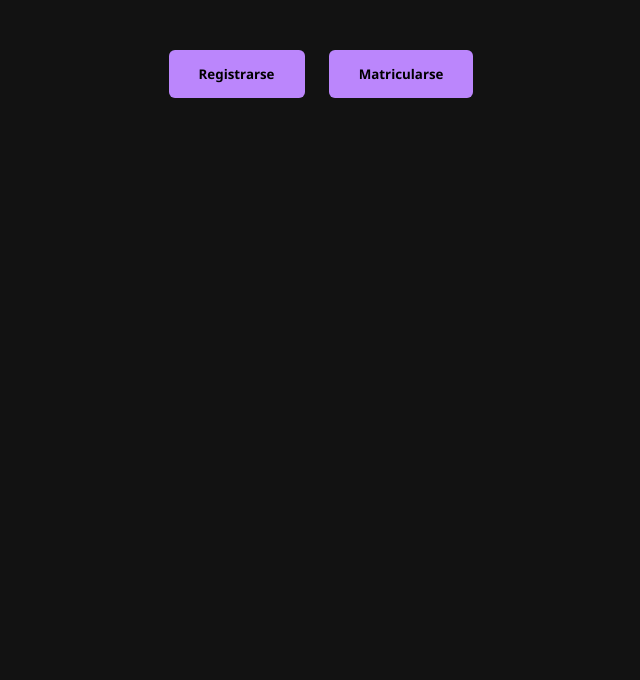
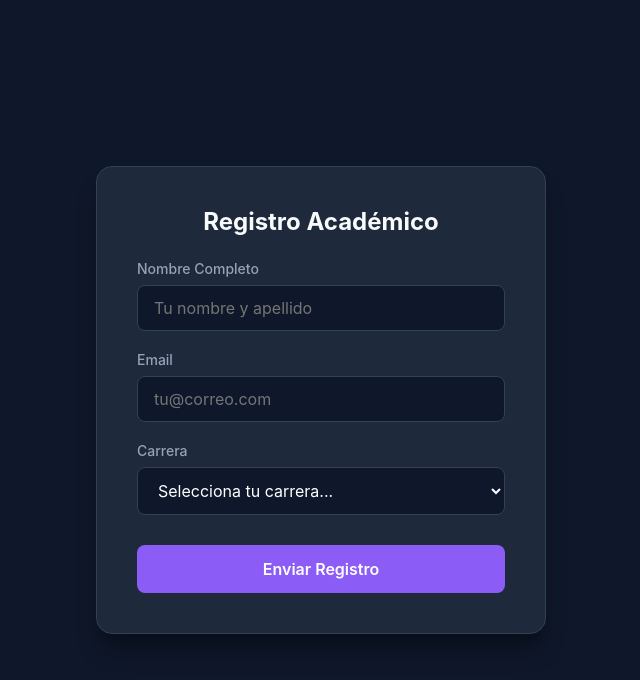
Before and after one commit to barriosevelyn488-web/Proyecto_TutorBot_evelyn-barrios_Carlos-Velasco, a plain HTML site: page index.html in a window 1280 px wide. Shown: the whole page, without its empty margins (319-959 px from the left). Drawn offline with Linux system fonts and the light colour scheme.

Commit message:
style: :art: cambio de estructura de html para registro

```diff
--- a/index.html
+++ b/index.html
@@ -3,46 +3,89 @@
 <head>
     <meta charset="UTF-8">
     <meta name="viewport" content="width=device-width, initial-scale=1.0">
-    <title>Gestión Académica</title>
+    <title>Registro Académico</title>
     <style>
-        * { box-sizing: border-box; margin: 0; padding: 0; font-family: 'Segoe UI', sans-serif; }
-        body { background-color: #121212; color: #e0e0e0; display: flex; flex-direction: column; align-items: center; min-height: 100vh; }
+        * { box-sizing: border-box; margin: 0; padding: 0; font-family: 'Inter', -apple-system, BlinkMacSystemFont, 'Segoe UI', Roboto, sans-serif; }
+        body {
+            background-color: #0f172a;
+            color: #f1f5f9;
+            display: flex;
+            justify-content: center;
+            align-items: center;
+            min-height: 100vh;
+            padding: 20px;
+        }
 
-        .main-menu { margin-top: 50px; margin-bottom: 30px; }
-        .btn-menu { background-color: #bb86fc; border: none; padding: 15px 30px; margin: 0 10px; border-radius: 6px; font-weight: bold; cursor: pointer; }
+        .form-container {
+            background-color: #1e293b;
+            padding: 40px;
+            border-radius: 16px;
+            width: 100%;
+            max-width: 450px;
+            box-shadow: 0 20px 25px -5px rgba(0, 0, 0, 0.3), 0 10px 10px -5px rgba(0, 0, 0, 0.2);
+            border: 1px solid #334155;
+        }
 
-        /* Estructura Modal */
-        .modal { display: none; position: fixed; top: 0; left: 0; width: 100%; height: 100%; background: rgba(0,0,0,0.85); justify-content: center; align-items: center; opacity: 0; transition: opacity 0.3s; }
-        .modal.activo { display: flex; opacity: 1; }
-        .form-container { background-color: #1e1e1e; padding: 30px; border-radius: 12px; width: 90%; max-width: 500px; box-shadow: 0 8px 24px rgba(0,0,0,0.4); }
+        h2 { margin-bottom: 24px; color: #f8fafc; font-size: 24px; text-align: center; }
 
-        .form-group { margin-bottom: 20px; display: flex; flex-direction: column; }
-        label { margin-bottom: 8px; color: #b3b3b3; font-size: 14px; }
-        input, select { padding: 12px; background-color: #2c2c2c; border: 1px solid #444; border-radius: 6px; color: #ffffff; }
-        .btn-submit { background-color: #bb86fc; color: #000; padding: 12px; border: none; border-radius: 6px; font-weight: bold; cursor: pointer; width: 100%; }
+        .form-group { margin-bottom: 20px; }
+        label { display: block; margin-bottom: 8px; color: #94a3b8; font-size: 14px; font-weight: 500; }
 
-        /* Tus estilos originales de mensajes */
-        .status-message { display: none; padding: 15px; border-radius: 6px; margin-top: 20px; font-size: 14px; text-align: center; }
-        .success { background-color: #1b3a2a; border: 1px solid #34a853; color: #81c995; display: block; }
-        .error { background-color: #4a1f1f; border: 1px solid #ea4335; color: #f28b82; display: block; }
+        input, select {
+            width: 100%;
+            padding: 12px 16px;
+            background-color: #0f172a;
+            border: 1px solid #334155;
+            border-radius: 8px;
+            color: #ffffff;
+            font-size: 16px;
+            transition: border-color 0.2s;
+        }
+
+        input:focus, select:focus {
+            outline: none;
+            border-color: #8b5cf6;
+        }
+
+        .btn-submit {
+            background-color: #8b5cf6;
+            color: white;
+            padding: 14px;
+            border: none;
+            border-radius: 8px;
+            font-weight: 600;
+            cursor: pointer;
+            width: 100%;
+            font-size: 16px;
+            transition: background-color 0.2s;
+            margin-top: 10px;
+        }
+
+        .btn-submit:hover { background-color: #7c3aed; }
+        .btn-submit:disabled { background-color: #475569; cursor: not-allowed; }
+
+        .status-message { display: none; padding: 12px; border-radius: 8px; margin-top: 20px; font-size: 14px; text-align: center; }
+        .success { background-color: #064e3b; border: 1px solid #059669; color: #a7f3d0; display: block; }
+        .error { background-color: #7f1d1d; border: 1px solid #dc2626; color: #fecaca; display: block; }
     </style>
 </head>
 <body>
 
-    <div class="main-menu">
-        <button class="btn-menu" onclick="abrirModal('registro')">Registrarse</button>
-        <button class="btn-menu" onclick="abrirModal('matricula')">Matricularse</button>
-    </div>
-
-    <div id="modal-registro" class="modal" onclick="cerrarSiFondo(event)">
-        <div class="form-container" onclick="event.stopPropagation()">
+    <div class="form-container">
         <h2>Registro Académico</h2>
         <form id="form-registro">
-                <div class="form-group"><label>Nombre Completo</label><input type="text" name="nombres" required></div>
-                <div class="form-group"><label>Email</label><input type="email" name="email" required></div>
-                <div class="form-group"><label>Carrera</label>
+            <div class="form-group">
+                <label>Nombre Completo</label>
+                <input type="text" name="nombres" required placeholder="Tu nombre y apellido">
+            </div>
+            <div class="form-group">
+                <label>Email</label>
+                <input type="email" name="email" required placeholder="tu@correo.com">
+            </div>
+            <div class="form-group">
+                <label>Carrera</label>
                 <select name="carrera" required>
-                        <option value="" disabled selected>Elige una opción...</option>
+                    <option value="" disabled selected>Selecciona tu carrera...</option>
                     <option value="Ingenieria Sistemas">Ingeniería en Sistemas</option>
                     <option value="Ciencia Datos">Ciencia de Datos</option>
                     <option value="Ciberseguridad">Ciberseguridad</option>
@@ -50,66 +93,52 @@
                     <option value="Redes Telecom">Redes y Telecomunicaciones</option>
                 </select>
             </div>
+
             <input type="hidden" name="tipo" value="registro">
-                <input type="hidden" name="chatId" id="chatId-reg">
-                <button type="submit" class="btn-submit">Enviar Solicitud</button>
-                <div class="status-message" id="msg-registro"></div>
+            <input type="hidden" name="chatId" id="chatId">
+
+            <button type="submit" class="btn-submit">Enviar Registro</button>
+            <div class="status-message" id="msg-status"></div>
         </form>
-        </div>
-    </div>
-
-    <div id="modal-matricula" class="modal" onclick="cerrarSiFondo(event)">
-        <div class="form-container" onclick="event.stopPropagation()">
-            <h2>Formulario de Matrícula</h2>
-            <form id="form-matricula">
-                <div class="form-group"><label>Código de Estudiante</label><input type="text" name="estudiante_id" required></div>
-                <div class="form-group"><label>ID de Materia</label><input type="text" name="materia_id" required></div>
-                <div class="form-group"><label>ID de Tutor</label><input type="text" name="tutor_id" required></div>
-                <input type="hidden" name="tipo" value="matricula">
-                <input type="hidden" name="chatId" id="chatId-mat">
-                <button type="submit" class="btn-submit">Confirmar Matrícula</button>
-                <div class="status-message" id="msg-matricula"></div>
-            </form>
-        </div>
     </div>
 
     <script>
+        // Obtener chatId de la URL
         const params = new URLSearchParams(window.location.search);
-        const chatId = params.get('chatId') || '';
-        document.getElementById('chatId-reg').value = chatId;
-        document.getElementById('chatId-mat').value = chatId;
+        document.getElementById('chatId').value = params.get('chatId') || '';
 
-        function abrirModal(tipo) {
-            document.querySelectorAll('.modal').forEach(m => m.classList.remove('activo'));
-            document.getElementById('modal-' + tipo).classList.add('activo');
-        }
+        const form = document.getElementById('form-registro');
+        const msgDiv = document.getElementById('msg-status');
+        const btn = form.querySelector('button');
 
-        function cerrarSiFondo(e) { if(e.target.classList.contains('modal')) e.target.classList.remove('activo'); }
-
-        document.querySelectorAll('form').forEach(form => {
         form.onsubmit = async (e) => {
             e.preventDefault();
-                const msgDiv = e.target.querySelector('.status-message');
-                const btn = e.target.querySelector('button');
 
             btn.innerText = "Enviando...";
             btn.disabled = true;
 
             try {
-                    const formData = new FormData(e.target);
-                    await fetch('https://gradient-subsidize-unflawed.ngrok-free.dev/webhook-test/2175dafb-0902-4ca2-b118-4e5bc913ce4d', { method: 'POST', body: formData });
+                const formData = new FormData(form);
+                const response = await fetch('https://gradient-subsidize-unflawed.ngrok-free.dev/webhook-test/2175dafb-0902-4ca2-b118-4e5bc913ce4d', {
+                    method: 'POST',
+                    body: formData
+                });
 
+                if (response.ok) {
                     msgDiv.className = 'status-message success';
-                    msgDiv.innerHTML = "<strong>¡Éxito!</strong> Tu información ha sido enviada.";
-                    e.target.reset();
+                    msgDiv.innerHTML = "<strong>¡Éxito!</strong> Tu información ha sido registrada.";
+                    form.reset();
+                } else {
+                    throw new Error('Error en el servidor');
+                }
             } catch(err) {
                 msgDiv.className = 'status-message error';
                 msgDiv.innerHTML = "<strong>Error.</strong> Intenta de nuevo más tarde.";
-                }
-                btn.innerText = "Enviar Solicitud";
+            } finally {
+                btn.innerText = "Enviar Registro";
                 btn.disabled = false;
             }
-        });
+        }
     </script>
 </body>
 </html>
```
Lines whose indentation alone changed are shown as unchanged.
